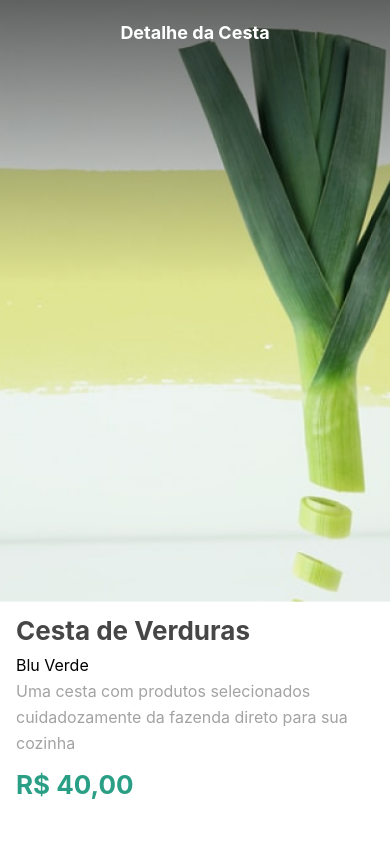
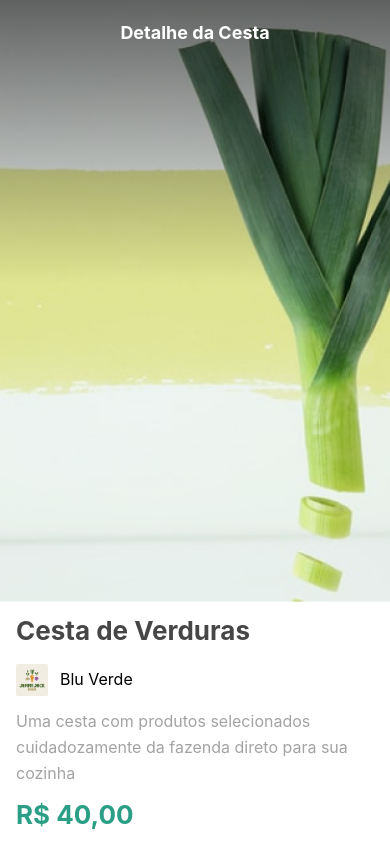
Before and after one commit to dpaula/orgs-cesta, a React Native app: screen / in a window 390 px wide. Built offline with nearby package versions, Linux system fonts and the light colour scheme.

Commit message:
agrupando componentes views, aplicando flexDirection

```diff
--- a/src/telas/Cesta.js
+++ b/src/telas/Cesta.js
@@ -2,6 +2,7 @@ import React from "react";
 import { StyleSheet, Image, Dimensions, Text, View } from "react-native";
 
 import topo from "../../assets/topo.png";
+import logo from "../../assets/logo.png";
 
 const width = Dimensions.get("screen").width;
 
@@ -13,7 +14,11 @@ export default function Cesta() {
 
       <View style={estilos.cesta}>
         <Text style={estilos.nomeCesta}>Cesta de Verduras</Text>
-        <Text style={estilos.nomeFazenda}>Blu Verde</Text>
+
+        <View style={estilos.fazenda}>
+          <Image source={logo} style={estilos.imagemFazenda} />
+          <Text style={estilos.nomeFazenda}>Blu Verde</Text>
+        </View>
 
         <Text style={estilos.descricao}>
           Uma cesta com produtos selecionados cuidadozamente da fazenda direto
@@ -55,9 +60,20 @@ const estilos = StyleSheet.create({
     lineHeight: 42,
     fontWeight: "bold",
   },
+  fazenda: {
+    //mudar a posicao dos componentes dentro da view para linha, um ao lado do outro
+    flexDirection: "row",
+    paddingVertical: 12,
+  },
+  imagemFazenda: {
+    width: 32,
+    height: 32,
+  },
   nomeFazenda: {
     fontSize: 16,
     lineHeight: 26,
+    marginLeft: 12,
+    marginTop: 2
   },
   descricao: {
     color: "#A3A3A3",
```
